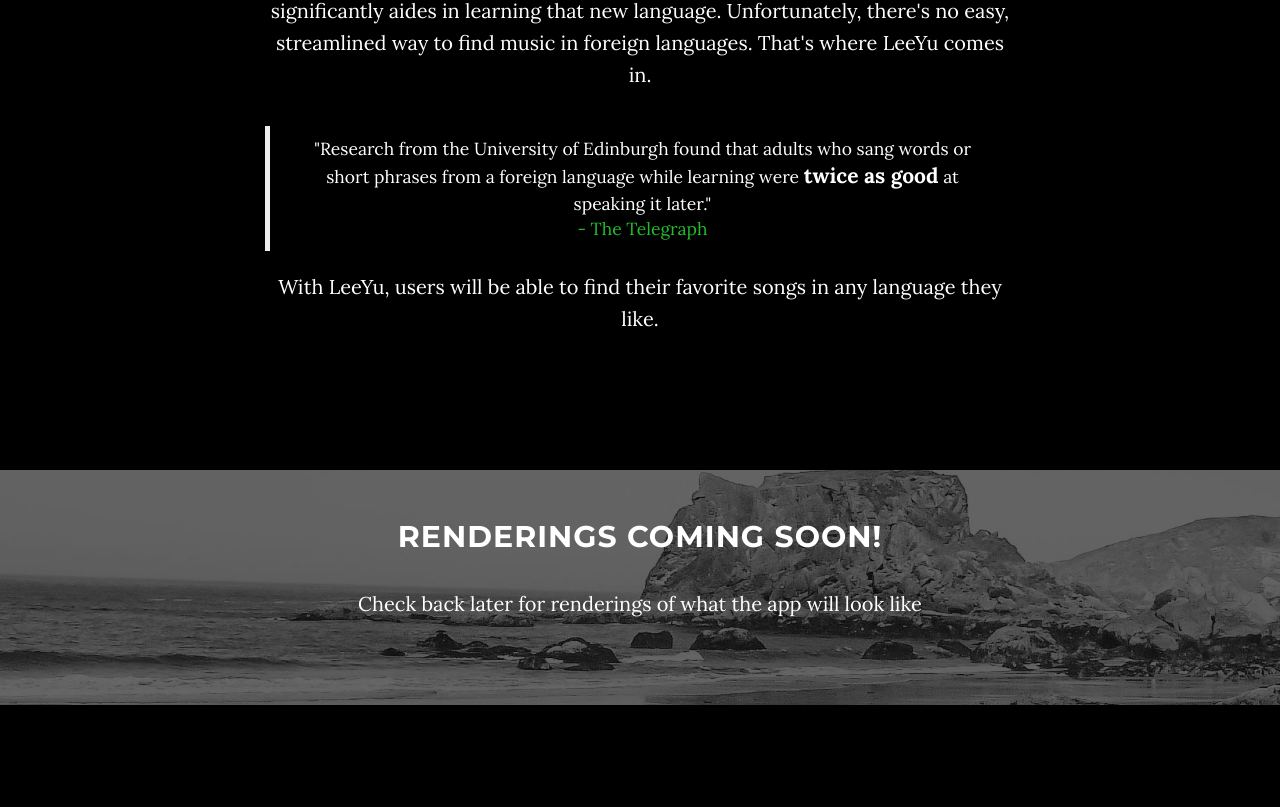
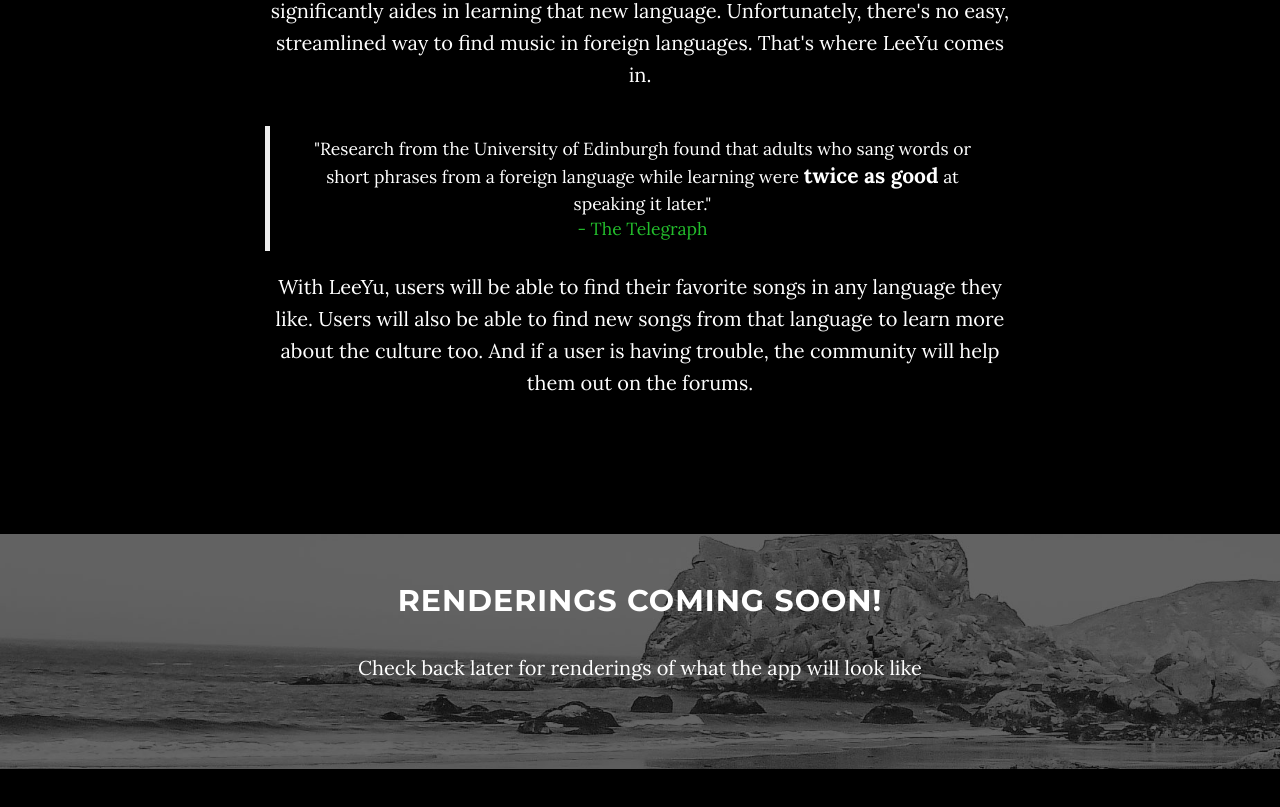
Before and after one commit to Lee-yu/Lee-yu.github.io, a website: page index.html in a window 1280 px wide. Shown: the part 1590-2397 px from the top of the page. Drawn offline with nearby package versions, Linux system fonts and the light colour scheme; grey boxes are pictures that could not be loaded.

Commit message:
Updated 'About' with more details

```diff
--- a/index.html
+++ b/index.html
@@ -104,7 +104,7 @@
                 <h2>About LeeYu</h2>
                 <p>Research has proven that listening to and singing songs in a new language significantly aides in learning that new language. Unfortunately, there's no easy, streamlined way to find music in foreign languages. That's where LeeYu comes in.</p>
                 <p><blockquote>"Research from the University of Edinburgh found that adults who sang words or short phrases from a foreign language while learning were <big><b>twice as good</b></big> at speaking it later."<br><a href="http://www.telegraph.co.uk/news/science/science-news/10188533/Singing-can-help-when-learning-a-foreign-language.html/">- The Telegraph</a></p></blockquote>
-                <p>With LeeYu, users will be able to find their favorite songs in any language they like. </p>
+                <p>With LeeYu, users will be able to find their favorite songs in any language they like. Users will also be able to find new songs from that language to learn more about the culture too. And if a user is having trouble, the community will help them out on the forums.</p>
             </div>
         </div>
     </section>
```
